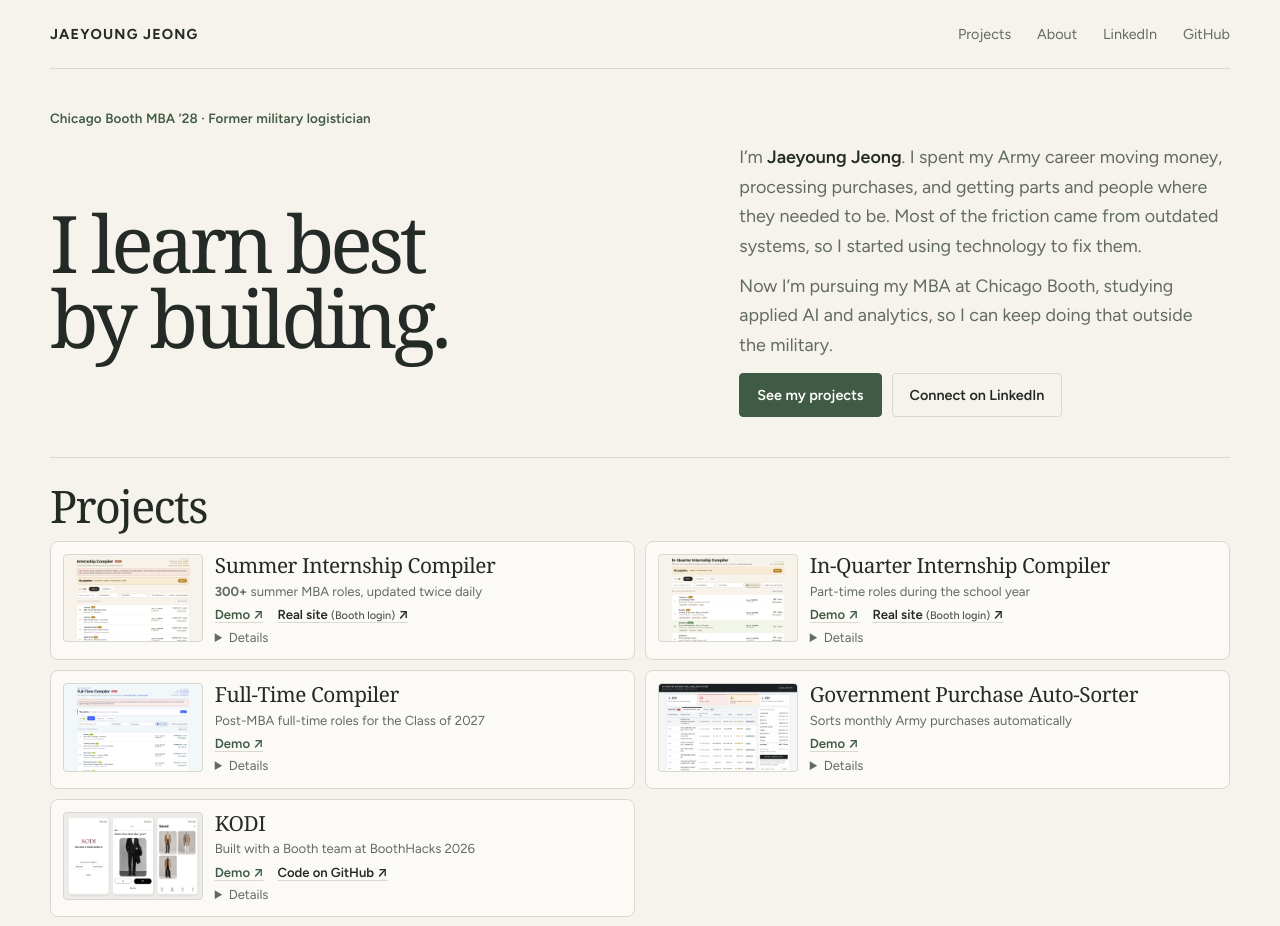
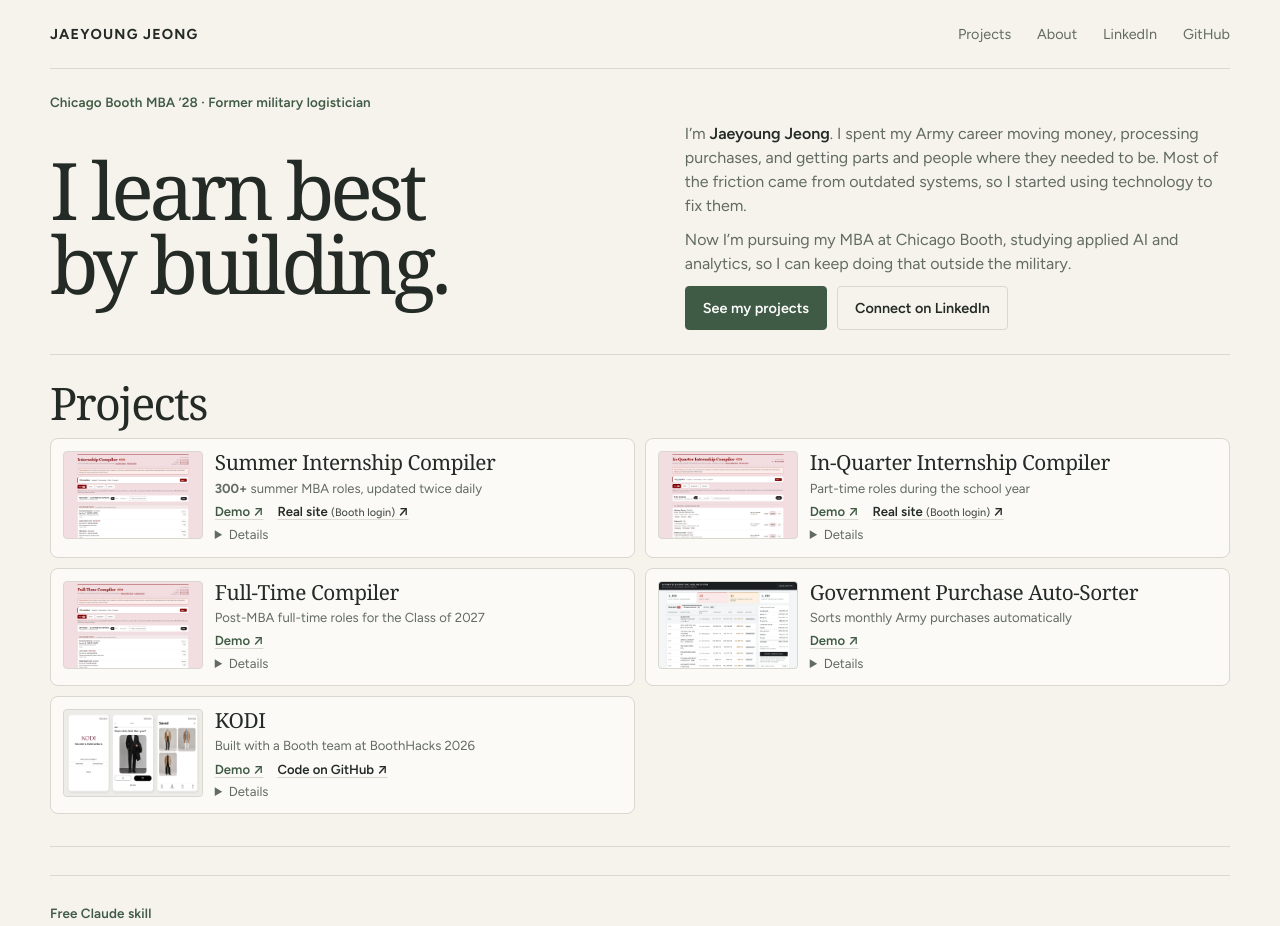
Before and after one commit to picklejae/jaeyoung-jeong, a plain HTML site: page index.html in a window 1280 px wide. Shown: the top 926 px of the page. Drawn offline with Linux system fonts and the light colour scheme.

Commit message:
Refresh compiler thumbnails and tighten the portfolio grid

```diff
--- a/index.html
+++ b/index.html
@@ -271,7 +271,8 @@ h3 {
 .links a.go { border: 0; background: transparent; color: var(--accent); }
 .links a:hover { border-color: transparent; text-decoration-color: var(--accent); }
 @media (min-width: 761px) {
-  .hero { padding-block: clamp(32px, 5vh, 56px); row-gap: 14px; }
+  .hero { grid-template-columns: minmax(0, 1fr) minmax(0, 1fr); padding-block: 24px; row-gap: 10px; }
+  .hero .lede { font-size: 1rem; line-height: 1.5; }
   .hero h1 { font-size: clamp(3.2rem, 6.2vw, 5.4rem); }
 }
 
@@ -360,7 +361,7 @@ footer { padding-block: 28px 48px; }
     <div class="projects">
       <article class="project">
         <a class="shot" href="https://picklejae.github.io/mba-internship-board/" target="_blank" rel="noopener" aria-label="Open the Summer Internship Compiler demo">
-          <img src="img/compiler.webp" alt="Summer internship board listing tech roles by company, with deadlines and status" width="1440" height="900" loading="lazy">
+          <img src="img/compiler.png" alt="Summer internship board listing tech roles by company, with deadlines and status" width="1440" height="900" loading="lazy">
         </a>
         <div class="info">
           <h3>Summer Internship Compiler</h3>
@@ -380,7 +381,7 @@ footer { padding-block: 28px 48px; }
 
       <article class="project">
         <a class="shot" href="https://picklejae.github.io/mba-internship-board/in-quarter/" target="_blank" rel="noopener" aria-label="Open the In-Quarter Internship Compiler demo">
-          <img src="img/inquarter.webp" alt="In-quarter internship board with part-time roles showing term, hours and pay" width="1440" height="900" loading="lazy">
+          <img src="img/inquarter.png" alt="In-quarter internship board with part-time roles showing term, hours and pay" width="1440" height="900" loading="lazy">
         </a>
         <div class="info">
           <h3>In-Quarter Internship Compiler</h3>
@@ -400,7 +401,7 @@ footer { padding-block: 28px 48px; }
 
       <article class="project">
         <a class="shot" href="https://picklejae.github.io/mba-internship-board/full-time/" target="_blank" rel="noopener" aria-label="Open the Full-Time Compiler demo">
-          <img src="img/fulltime.webp" alt="Full-time job board listing post-MBA tech roles with deadlines, for the Class of 2027" width="1440" height="900" loading="lazy">
+          <img src="img/fulltime.png" alt="Full-time job board listing post-MBA tech roles with deadlines, for the Class of 2027" width="1440" height="900" loading="lazy">
         </a>
         <div class="info">
           <h3>Full-Time Compiler</h3>
```
Also changed, not shown: img/compiler.png (added), img/fulltime.png (added), img/inquarter.png (added).
